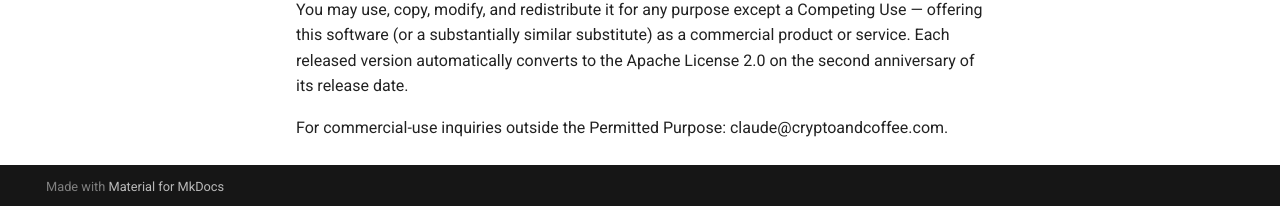
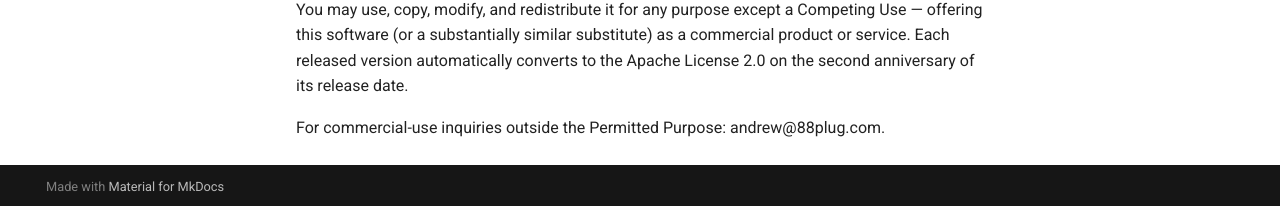
Before and after one commit to 88plug/amnesia, an MkDocs documentation site: the page built from docs/index.md, in a window 1280 px wide and 900 px high, scrolled down 5192 px. Shown: the part 691-897 px from the top of the window. Built offline with MkDocs 1.6.1 and Material for MkDocs 9.7.7, drawn with Linux system fonts in a browser that asks for light colours; comment, search, counter and statistics services are not loaded.

Commit message:
chore(privacy): replace personal-domain commercial contact with 88plug email

```diff
--- a/docs/index.md
+++ b/docs/index.md
@@ -157,4 +157,4 @@ Licensed under the [Functional Source License, Version 1.1, ALv2 Future License]
 
 You may use, copy, modify, and redistribute it for any purpose except a Competing Use — offering this software (or a substantially similar substitute) as a commercial product or service. Each released version automatically converts to the Apache License 2.0 on the second anniversary of its release date.
 
-For commercial-use inquiries outside the Permitted Purpose: claude@cryptoandcoffee.com.
+For commercial-use inquiries outside the Permitted Purpose: andrew@88plug.com.
```
Also changed, not shown: README.md (+1 -1 lines).
